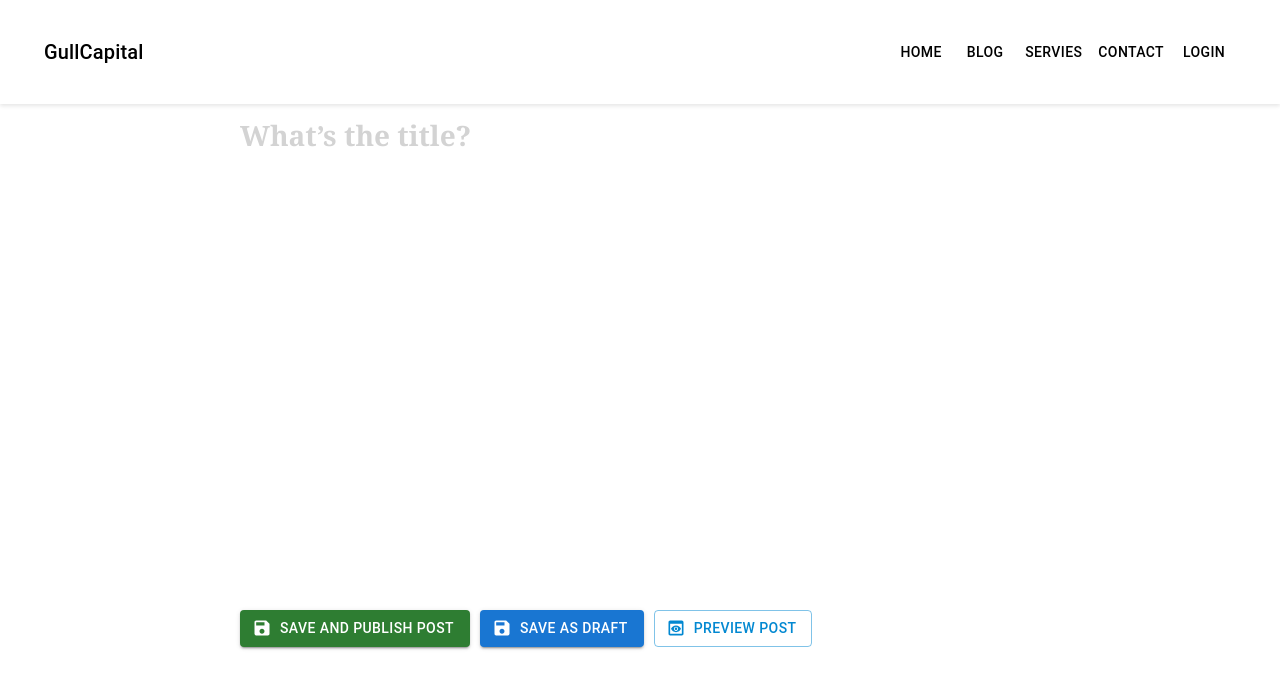
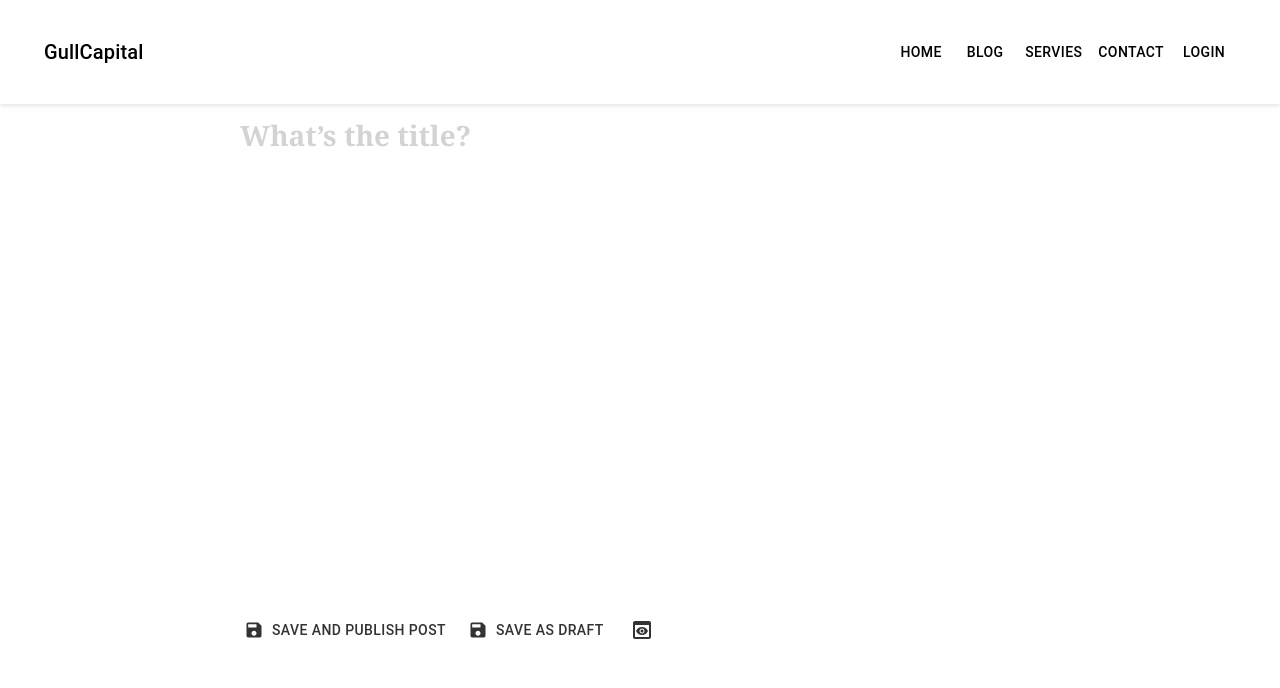
Before and after one commit to paramkr2/blogfrontend, a React (Vite) app: page /create in a window 1280 px wide. Shown: the top 688 px of the page. Built offline with nearby package versions, Linux system fonts and the light colour scheme.

Commit message:
button style updates

```diff
--- a/src/pages/Admin.jsx
+++ b/src/pages/Admin.jsx
@@ -4,7 +4,7 @@ import { useNavigate } from 'react-router-dom';
 import axios from 'axios';
 import { jwtDecode } from 'jwt-decode';
 import { useAuth } from '../context/AuthContext';
-import { Save as SaveIcon, Delete as DeleteIcon, Preview as PreviewIcon , Edit as EditIcon } from '@mui/icons-material';
+import { Save as SaveIcon, Delete as DeleteIcon, Preview as PreviewIcon , Edit as EditIcon , Logout as LogoutIcon } from '@mui/icons-material';
 import PostList from '../components/PostList.jsx';
 
 function AdminPage() {
@@ -129,12 +129,39 @@ function AdminPage() {
       <Box sx={{ display: 'flex', justifyContent: 'space-between', alignItems: 'center', marginBottom: '20px' }}>
         <h2>Admin Dashboard</h2>
         <div>
-          <Button variant="contained" color="success" onClick={handleCreateNew} sx={{ marginRight: '10px' }}>
-            Create New Post
+          <Button
+              onClick={handleCreateNew}
+              startIcon={<EditIcon />}
+              sx={{
+                width: { xs: '100%', sm: 'auto' },
+                backgroundColor: 'transparent',
+                color: 'green',
+                '&:hover': {
+                  color: 'black', // Change to your preferred hover color
+                  backgroundColor: 'transparent',
+                },
+              }}
+            >
+           Create New
           </Button>
-          <Button variant="outlined" color="error" onClick={handleLogout}>
-            Logout
+          <Button
+              onClick={handleLogout}
+              startIcon={<LogoutIcon/>}
+              sx={{
+                width: { xs: '100%', sm: 'auto' },
+                backgroundColor: 'transparent',
+                color: 'red',
+                '&:hover': {
+                  color: 'black', // Change to your preferred hover color
+                  backgroundColor: 'transparent',
+                },
+              }}
+            >
+           logout
           </Button>
+
+
+
         </div>
       </Box>
 
--- a/src/pages/BlogEditPage.jsx
+++ b/src/pages/BlogEditPage.jsx
@@ -3,7 +3,7 @@ import RichTextEditor from '../components/RichTextEditor.jsx';
 import axios from 'axios';
 import { useNavigate, useParams } from 'react-router-dom';
 import './styles/PostEditPage.css';
-import { Button, Box, CircularProgress, Snackbar, Alert } from '@mui/material';
+import { Button, Box, CircularProgress, Snackbar, Alert, IconButton, Tooltip } from '@mui/material';
 import { Save as SaveIcon, Delete as DeleteIcon, Preview as PreviewIcon } from '@mui/icons-material';
 import { parse } from 'node-html-parser';
 
@@ -135,42 +135,95 @@ function BlogEditPage() {
       ) : (
         <>
           <RichTextEditor onUpdate={setContent} content={content}  />
-          <Box sx={{ marginTop: '20px', display: 'flex', gap: '10px' }}>
+          <Box
+            sx={{
+              marginTop: '20px',
+              display: 'flex',
+              flexDirection: { xs: 'column', sm: 'row' },
+              gap: '10px',
+              flexWrap: 'wrap',
+            }}
+          >
+            {/* Save and Revert buttons */}
             <Button
-              variant="contained"
-              color="success"
               onClick={handleSave}
               startIcon={loadingSave ? <CircularProgress size={20} /> : <SaveIcon />}
               disabled={loadingSave}
+              sx={{
+                width: { xs: '100%', sm: 'auto' },
+                backgroundColor: 'transparent',
+                color: 'inherit',
+                '&:hover': {
+                  backgroundColor: 'transparent',
+                  color: 'green', // Change to your preferred hover color
+                  backgroundColor: '#E3FCE3',
+                },
+              }}
             >
-              {loadingSave ? 'Saving...' : 'Save Post'}
+              {loadingSave ? 'Saving...' : 'Save and Publish '}
             </Button>
+
+
+
+            {/* Icon buttons with tooltips */}
+            <Box
+              sx={{
+                display: 'flex',
+                gap: '10px',
+                justifyContent: { sm: 'flex-start' },
+                flexDirection: { xs: 'row', sm: 'row' },
+              }}
+            >
               <Button
-              variant="contained"
-              color="warning"
               onClick={handleRevertToDraft}
               startIcon={loadingRevert ? <CircularProgress size={20} /> : <SaveIcon />}
               disabled={loadingRevert}
+              sx={{
+                width: { xs: '100%', sm: 'auto' },
+                backgroundColor: 'transparent',
+                color: 'inherit',
+                '&:hover': {
+                  color: 'orange', // Change to your preferred hover color
+                  backgroundColor: '#FFFAE1',
+                },
+              }}
             >
               {loadingRevert ? 'Saving as Draft...' : isPublished ? 'Revert to Draft' : 'Save as Draft'}
             </Button>
-            <Button
-              variant="outlined"
+              <Tooltip title="Preview Post">
+                <IconButton
                   color="info"
                   onClick={handlePreview}
-              startIcon={<PreviewIcon />}
+                  sx={{
+                    backgroundColor: 'transparent',
+                    color: 'inherit',
+                    '&:hover': {
+                      color: 'blue', // Change to your preferred hover color
+                    },
+                  }}
                 >
-              Preview Post
-            </Button>
-            <Button
-              variant="outlined"
+                  <PreviewIcon />
+                </IconButton>
+              </Tooltip>
+              <Tooltip title="Delete Post">
+                <IconButton
                   color="error"
                   onClick={handleDelete}
-              startIcon={<DeleteIcon />}
+                  sx={{
+                    backgroundColor: 'transparent',
+                    color: 'inherit',
+                    '&:hover': {
+                      color: 'red', // Change to your preferred hover color
+
+                    },
+                  }}
                 >
-              Delete Post
-            </Button>
+                  <DeleteIcon />
+                </IconButton>
+              </Tooltip>
             </Box>
+          </Box>
+
           <Snackbar
             open={notification.open}
             autoHideDuration={3000}
--- a/src/pages/PostCreatePage.jsx
+++ b/src/pages/PostCreatePage.jsx
@@ -3,8 +3,8 @@ import RichTextEditor from '../components/RichTextEditor.jsx';
 import axios from 'axios';
 import { useNavigate } from 'react-router-dom';
 import './styles/PostEditPage.css';
-import { Button, Box, CircularProgress, Snackbar, Alert } from '@mui/material';
-import { Save as SaveIcon, Preview as PreviewIcon } from '@mui/icons-material';
+import { Button, Box, CircularProgress, Snackbar, Alert , IconButton ,Tooltip } from '@mui/material';
+import { Save as SaveIcon, Preview as PreviewIcon , Delete as DeleteIcon} from '@mui/icons-material';
 import { parse } from 'node-html-parser';
 
 function PostCreatePage() {
@@ -127,34 +127,75 @@ function PostCreatePage() {
     <Box className='edit post-content' >
       <RichTextEditor onUpdate={setContent} content={content} />
 
-      <Box sx={{ marginTop: '20px', display: 'flex', gap: '10px' }}>
+      <Box sx={{
+              marginTop: '20px',
+              display: 'flex',
+              flexDirection: { xs: 'column', sm: 'row' },
+              gap: '10px',
+              flexWrap: 'wrap',
+            }}
+          >
           <Button
-          variant="contained"
-          color="success"
               onClick={handleSavePublish}
               startIcon={loadingPublish ? <CircularProgress size={20} /> : <SaveIcon />}
               disabled={loadingPublish}  // Disable the button while loading
+              sx={{
+                width: { xs: '100%', sm: 'auto' },
+                backgroundColor: 'transparent',
+                color: 'inherit',
+                '&:hover': {
+                  backgroundColor: 'transparent',
+                  color: 'green', // Change to your preferred hover color
+                  backgroundColor: '#E3FCE3',
+                },
+              }}
             >
               {loadingPublish ? 'Saving...' : 'Save and Publish Post'}
             </Button>
 
+
+
+            {/* Icon buttons with tooltips */}
+            <Box
+              sx={{
+                display: 'flex',
+                gap: '10px',
+                justifyContent: { sm: 'flex-start' },
+                flexDirection: { xs: 'row', sm: 'row' },
+              }}
+            >
               <Button
-          variant="contained"
-          color="primary"
                 onClick={handleSaveDraft}
                 startIcon={loadingDraft ? <CircularProgress size={20} /> : <SaveIcon />}
                 disabled={loadingDraft}  // Disable the button while loading
+              sx={{
+                width: { xs: '70%', sm: 'auto' },
+                backgroundColor: 'transparent',
+                color: 'inherit',
+                '&:hover': {
+                  color: 'orange', // Change to your preferred hover color
+                  backgroundColor: '#FFFAE1',
+                },
+              }}
             >
               {loadingDraft ? 'Saving...' : 'Save as Draft'}
             </Button>
-        <Button
-          variant="outlined"
+              <Tooltip title="Preview Post">
+                <IconButton
                   color="info"
                   onClick={handlePreview}
-          startIcon={<PreviewIcon />}
+                  sx={{
+                    backgroundColor: 'transparent',
+                    color: 'inherit',
+                    '&:hover': {
+                      color: 'blue', // Change to your preferred hover color
+                    },
+                  }}
                 >
-          Preview Post
-        </Button>
+                  <PreviewIcon />
+                </IconButton>
+              </Tooltip>
+            </Box>
           </Box>
 
       {/* Snackbar for notifications */}
```
Lines whose indentation alone changed are shown as unchanged.
